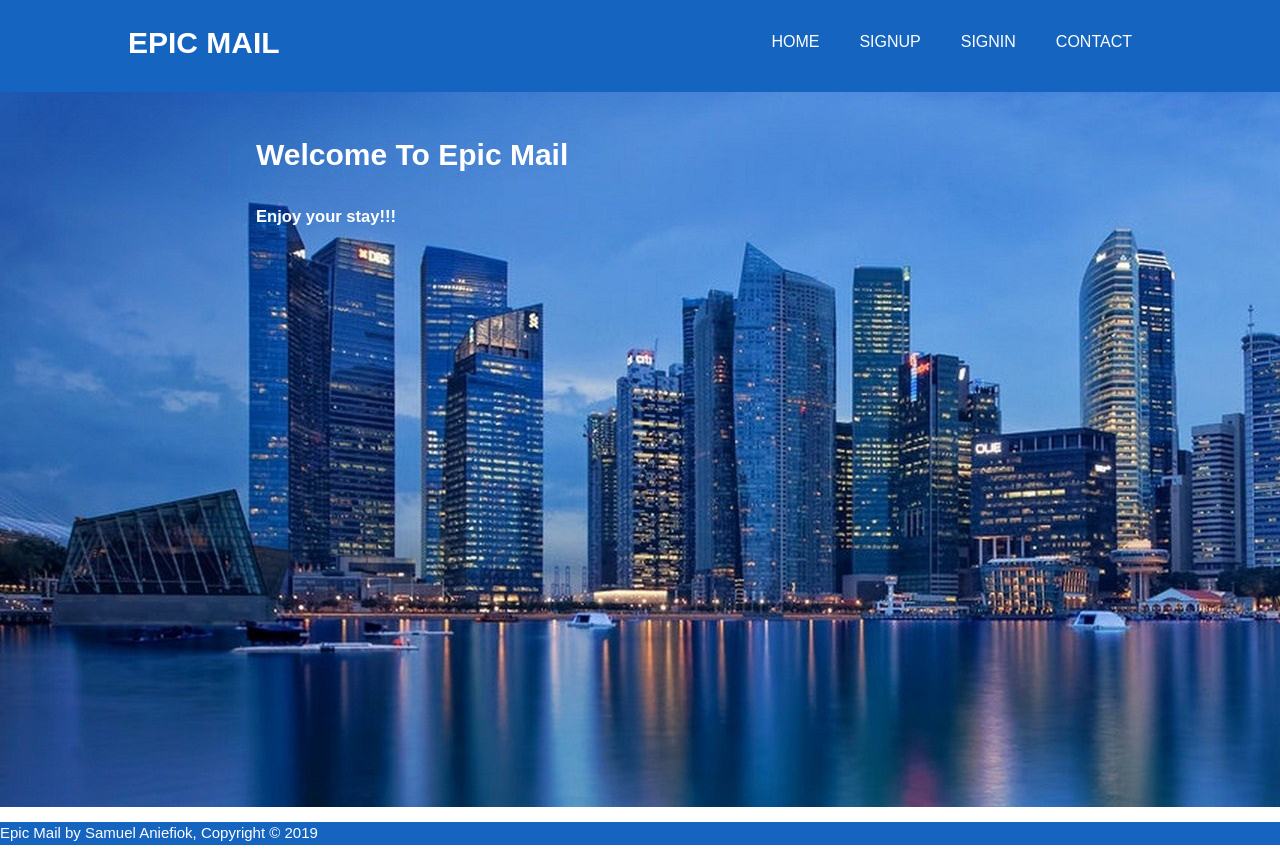
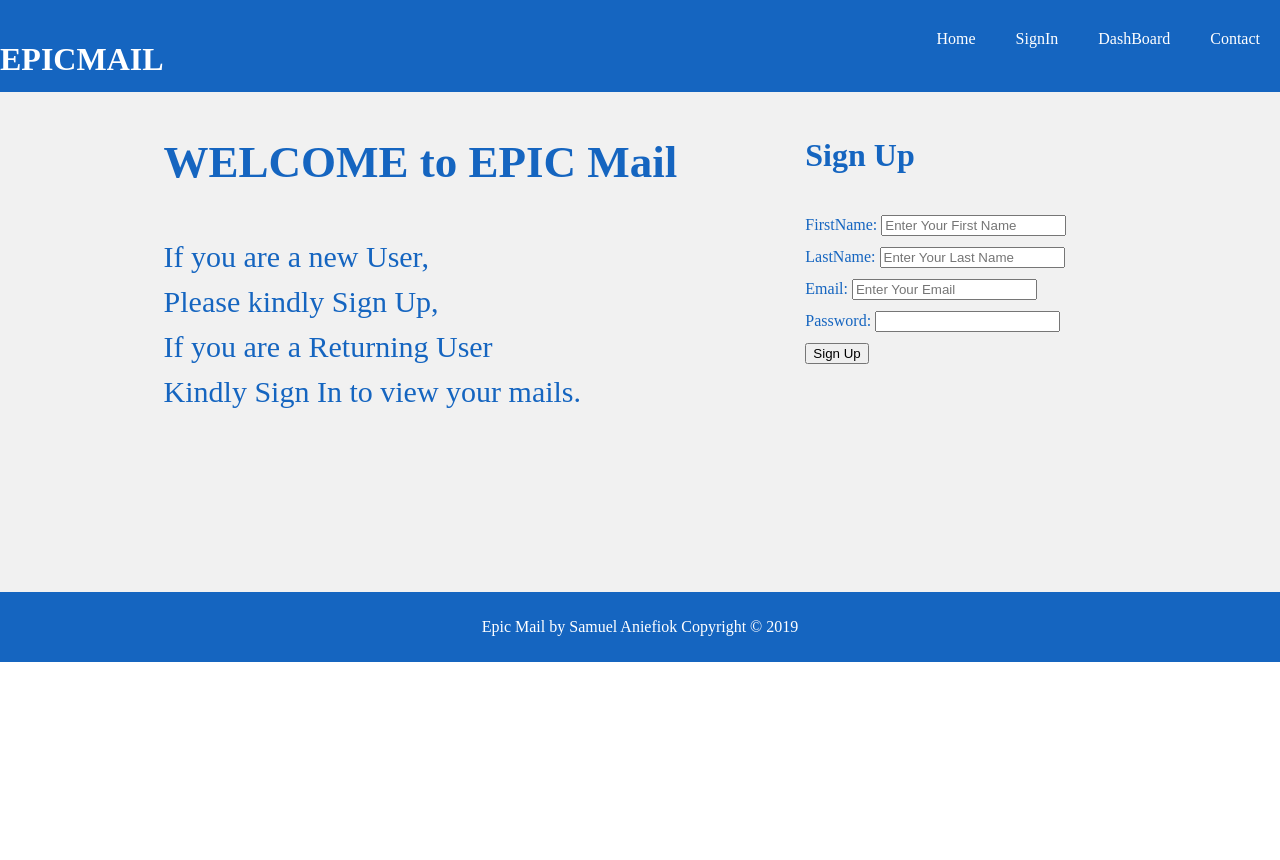
Before and after one commit to Cool-sami12/mails, a plain HTML site: page UI/index.html in a window 1280 px wide. After the commit the page ends 800 px from the top, so only its background shows below. Drawn offline with Linux system fonts and the light colour scheme.

Commit message:
my sign up page

```diff
--- a/UI/index.html
+++ b/UI/index.html
@@ -3,34 +3,60 @@
 <head>
 	<meta charset="utf-8">
 	<meta name="viewport" content="width-device-width">
-	<title>Home Page</title>
+	<title>Samuel Email App</title>
 	<link rel="stylesheet" type="text/css" href="main.css">
 </head>
 <body>
 	<header>
-		<div class="container">
-			<div id="brand">
-				<h1>EPIC MAIL</h1>
-			</div>
-			<nav>
-				<ul>
-					<li><a href="index.html">HOME</a></li>
-					<li><a href="index.html">SignUp</a></li>
-					<li><a href="index.html">SignIn</a></li>
-					<li><a href="index.html">Contact</a></li>
-				</ul>
-			  </nav>
+		<div id="logo" >
+			<h1>EPICMAIL</h1>
 		</div>
+		<nav id="head">
+			<ul>
+				<li>Home</li>
+				<li>SignIn</li>
+				<li>DashBoard</li>
+				<li>Contact</li>
+			</ul>
+		</nav>
 	</header>
-	<section id="mainbody">
-		<div id="good">
-			<h1>Welcome To Epic Mail</h1>
-			<h5>Enjoy your stay!!!</h5>
+	<div id="first">
+		<div id ="innerbody">
+			<h2>WELCOME to  EPIC Mail</h2>
+			<p>If you are a new User,<br> Please kindly Sign Up,<br> If you are a Returning User<br> Kindly Sign In to view your mails. </p>
+		</div>
+		<div id ="formbody">
+			<form>
 
+					<h1>Sign Up</h1>
+					<div class="">
+					<label for "firstname"> FirstName:
+					<input id="firsname" type="text" name="firstname" placeholder="Enter Your First Name"></label>
+					</div>
+					<div>
+					<label> LastName:
+					<input type="text" name="lastname" placeholder="Enter Your Last Name"></label>
+					</div>
+					<div>
+					<label>
+					Email:
+					<input type="email" name="email" placeholder="Enter Your Email"></label>
+					</div>
+					<div>
+					<label>
+					Password:
+					<input type="password" name="password"></label>
+					</div>
+					<div><button type="submit">Sign Up</button></div>
+
+				</form>
 		</div>
-	</section>
+
+	</div>
+
 	<footer>
-		<p>Epic Mail by Samuel Aniefiok, Copyright &copy; 2019</p>
+		<p>Epic Mail by Samuel Aniefiok Copyright &copy; 2019</p>
+
 	</footer>
 
 </body>
--- a/UI/main.css
+++ b/UI/main.css
@@ -1,15 +1,8 @@
 body{
-	font-family: Arial, Helvetica, sans-serif;
-	font-size: 15px;
-	line-height: 1.5;
+	font:15px, 1.5, "Helvetica",Arial, sans-serif;
 	margin: 0;
 	padding: 0;
-}
-
-.container{
-	width: 80%;
-	margin: auto;
-	overflow:hidden;
+	width: 100%;
 }
 ul{
 	padding: 0;
@@ -19,11 +12,16 @@ ul{
 header{
 	background: #1565c0;
 	color: #ffffff;
-	padding-top: 20px;
 	min-height: 70px;
 	border-bottom: #1565c0 2px solid;
+	padding-top:20px;
+
 }
-/*link header */
+#logo{
+	float: left;
+	margin: auto;
+}
+
 header a{
 	color: #ffffff;
 	text-decoration: none;
@@ -33,37 +31,36 @@ header a{
 header li{
 	float: left;
 	display: inline;
-	padding: 0 20px 0 20px;
-}
-header #brand{
-	float: left;
-}
-header #brand h1{
-	margin: 0;
+	padding: 0 20px;
 }
 
 header nav{
 	float: right;
-	margin-top: 10px;
+	margin-top:10px;
 }
-header .current a{
-	color:
-}
-#good{
-	background:url(images/bck2.jpg) no-repeat;
-	min-height: 700px;
-	width: 80%;
-	margin: auto;
-	padding-left:20%;
-	padding-top: 15px;
-	overflow:hidden;
-	color: #ffffff;
-	font-size: 20px;
+#first{
+	background: #f1f1f1;
+	color:#1565c0;
+	min-height: 500px;
 
 }
-footer{
-		background: #1565c0;
-	color: #ffffff;
-	height: 30%;
+#innerbody{
+	float: left;
+	margin-right: 10%;
+	font-size: 30px;
+	line-height: 1.5;
+}
+#formbody{
+	padding:10px;
+	line-height: 2.0;
+
 
 }
+
+footer{
+	background-color: #1565c0;
+	color: #ffffff;
+	height:50px;
+	text-align: center;
+	padding: 10px;
+}
```
